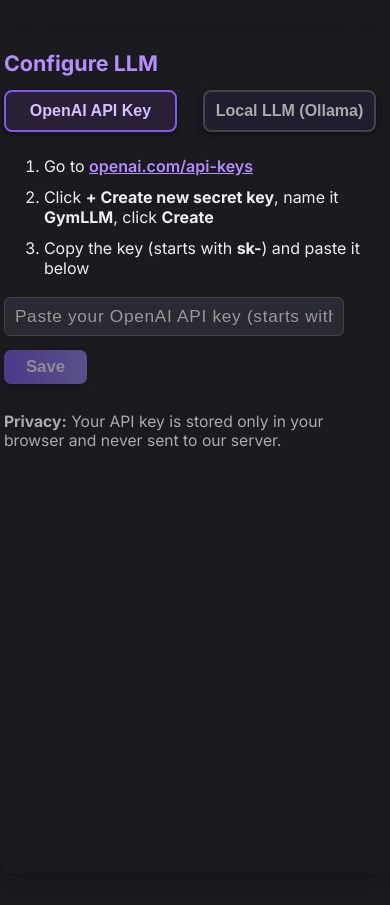
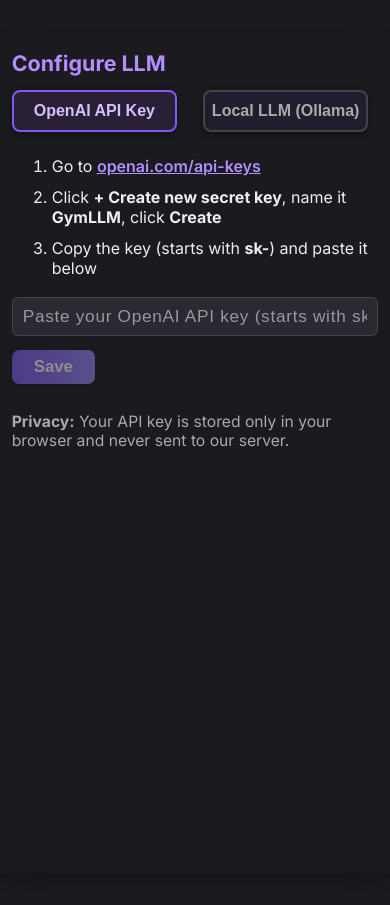
Before and after one commit to Akooshsoohoo/GymLLM, a Flask app: page /apikey in a window 390 px wide. Run offline with Flask 3, Linux system fonts and the light colour scheme.

Commit message:
UI overhaul: wider layout, cleaner search page, responsive inputs
- increased body max-width from 750px to 1100px for more breathing room
- added tablet breakpoint at 900px
- table now scrolls horizontally on narrow screens instead of overflowing
- table cell inputs are more compact to reduce row bulk
- removed duplicate inline <style> block from search page
- search filter input now full width instead of 60%
- fixed pixel-width inputs on apikey page replaced with responsive max-width

```diff
--- a/app.py
+++ b/app.py
@@ -184,16 +184,6 @@ SEARCH_TEMPLATE = """
 <link href="https://fonts.googleapis.com/css2?family=Inter:wght@400;600;700&display=swap" rel="stylesheet">
 <link rel="stylesheet" href="{{ url_for('static', filename='style.css') }}">
 <title>Search Workout Log</title>
-<style>
-    table { width: 100%; border-collapse: collapse; margin-top: 10px; }
-    th, td { border: 1px solid #333; padding: 8px; text-align: left; font-size: 1rem; }
-    th { background: #302f41; color: #d4bfff; font-weight: bold; }
-    input[type="text"] { width: 100%; box-sizing: border-box; font-size: 1rem; padding: 5px 4px; border: 1px solid #444; border-radius: 5px; background: #2a2a33; color:#f4f4f4; }
-    input[type="submit"], button { margin-top: 10px; padding: 8px 18px; font-size: 1rem; background: linear-gradient(90deg,#7f5af0,#9a85f4); color: #fff; border: none; border-radius: 6px; cursor: pointer; transition: background 0.15s; }
-    input[type="submit"]:hover, button:hover { background: linear-gradient(90deg,#6847d2,#9a85f4); }
-    body { font-family: 'Inter', 'Segoe UI', Arial, sans-serif; }
-    .nav, a { font-size: 1rem; }
-</style>
 </head>
 <body>
     {% if user_email %}
@@ -208,8 +198,10 @@ SEARCH_TEMPLATE = """
         <a href="/apikey">API Key Config</a>
     </div>
     <h1>Search Your Workout Log</h1>
-    <label for="query">Search:</label>
-    <input type="text" id="query" name="query" style="width:60%;" autocomplete="off" placeholder="Filter by exercise, date, tag...">
+    <div style="margin-bottom:16px;">
+        <label for="query">Search:</label>
+        <input type="text" id="query" name="query" style="width:100%;" autocomplete="off" placeholder="Filter by exercise, date, tag...">
+    </div>
 
     <script>
     document.getElementById('query').addEventListener('input', function() {
@@ -436,7 +428,7 @@ def apikey_config():
                 padding: 13px 18px;
                 font-size: 1.08em;
                 font-weight: 500;
-                max-width: 480px;
+                max-width: 560px;
             }
             .step-list li { margin-bottom: 0.7em; }
             #apikey { letter-spacing: 0.04em; }
@@ -466,7 +458,7 @@ def apikey_config():
                 <li>Click <b>+ Create new secret key</b>, name it <b>GymLLM</b>, click <b>Create</b></li>
                 <li>Copy the key (starts with <b>sk-</b>) and paste it below</li>
             </ol>
-            <input type="text" id="apikey" autocomplete="off" autocapitalize="off" spellcheck="false" placeholder="Paste your OpenAI API key (starts with sk-)" style="width: 340px;"/>
+            <input type="text" id="apikey" autocomplete="off" autocapitalize="off" spellcheck="false" placeholder="Paste your OpenAI API key (starts with sk-)" style="width:100%; max-width:480px;"/>
             <button id="savekey" class="disabled" disabled>Save</button>
         </div>
 
@@ -477,7 +469,7 @@ def apikey_config():
                 <li>Make sure Ollama is running, then click <b>Use Local LLM</b> below</li>
             </ol>
             <label style="display:block;margin-bottom:6px;">Model name:</label>
-            <input type="text" id="local-model-input" autocomplete="off" placeholder="e.g. llama3.2, mistral, phi3" style="width:240px;" value="llama3.2"/>
+            <input type="text" id="local-model-input" autocomplete="off" placeholder="e.g. llama3.2, mistral, phi3" style="width:100%; max-width:280px;" value="llama3.2"/>
             <button id="save-local" style="margin-left:8px;">Use Local LLM</button>
         </div>
 
--- a/static/style.css
+++ b/static/style.css
@@ -2,9 +2,9 @@ body {
     font-family: 'Inter', sans-serif;
     background: #1a1a1f;
     color: #eee;
-    max-width: 750px;
+    max-width: 1100px;
     margin: 32px auto;
-    padding: 24px 18px 32px 18px;
+    padding: 32px 36px 40px 36px;
     border-radius: 10px;
     box-shadow: 0 8px 30px 0 #00000040;
     position: relative;
@@ -86,8 +86,7 @@ label { font-weight: bold; }
 
 /* make all text fields dark */
 textarea,
-input[type="text"],
-table input[type="text"] {
+input[type="text"] {
     width: 100%;
     font-size: 1.08em;
     padding: 8px 10px;
@@ -100,6 +99,14 @@ table input[type="text"] {
     resize: vertical;
     min-height: 38px;
     box-sizing: border-box;
+}
+table input[type="text"] {
+    font-size: 0.93em;
+    padding: 5px 6px;
+    margin-top: 0;
+    margin-bottom: 0;
+    min-height: 30px;
+    border-radius: 4px;
 }
 textarea::placeholder,
 input::placeholder,
@@ -152,13 +159,16 @@ table {
     margin-top: 16px;
     background: #1f1f28;
     box-shadow: 0 1px 6px #00000030;
+    overflow-x: auto;
+    display: block;
 }
 th,
 td {
-    padding: 10px 8px;
+    padding: 8px 6px;
     border: 1px solid #333;
     text-align: left;
-    font-size: 1.04em;
+    font-size: 0.97em;
+    white-space: nowrap;
 }
 th {
     background: #302f41;
@@ -186,20 +196,24 @@ pre {
     align-items: center;
 }
 
+/* tablet tweaks */
+@media (max-width: 900px) {
+    body { padding: 24px 20px 32px 20px; max-width: 98vw; }
+}
+
 /* mobile tweaks */
 @media (max-width: 600px) {
-    body              { padding: 4vw 1vw; max-width: 98vw; }
+    body              { padding: 4vw 3vw; max-width: 100vw; border-radius: 0; }
     h1                { font-size: 1.34em; }
-    table, th, td     { font-size: 0.98em; }
     .account-bar {
         position: static;
         margin: 8px 0 18px 0;
         justify-content: flex-start;
-        padding: 4px 10px 4px 10px;
+        padding: 4px 10px;
         width: auto;
         min-height: unset;
     }
-    .account-email { font-size: 0.97em; margin-right: 10px;}
+    .account-email { font-size: 0.97em; margin-right: 10px; }
 }
 
 .welcome-bg {
```
